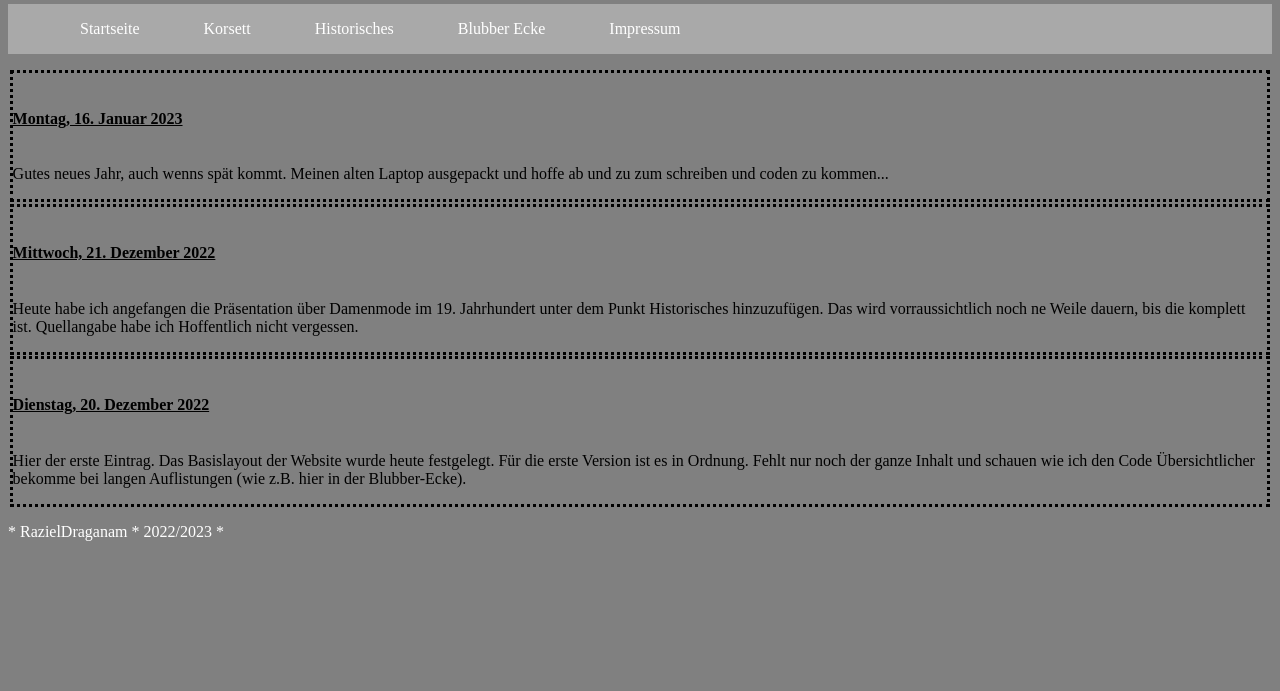
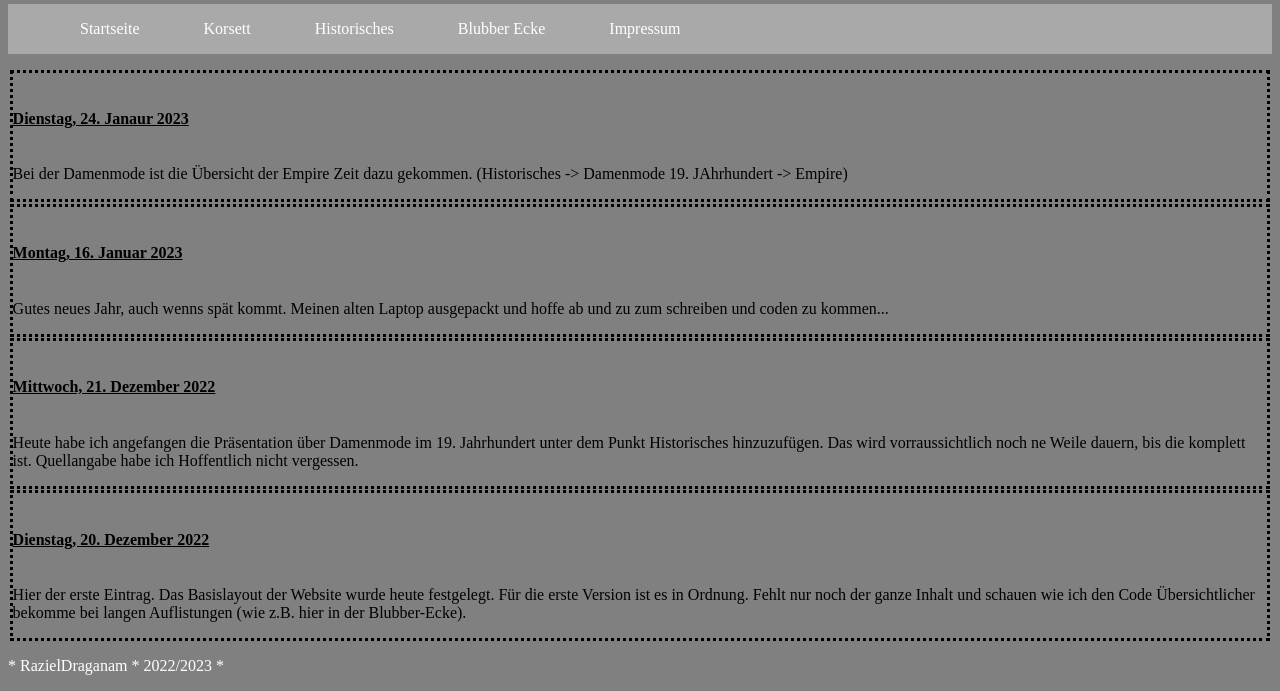
Before and after one commit to RazielDraganam/RazielDraganam.github.io, a plain HTML site: page Sites/BlubberEcke.html in a window 1280 px wide. Shown: the part 229-920 px from the top of the page. Before the commit the page ends 800 px from the top, so only its background shows below. Drawn offline with Linux system fonts and the light colour scheme.

Commit message:
Update BlubberEcke.html

```diff
--- a/Sites/BlubberEcke.html
+++ b/Sites/BlubberEcke.html
@@ -46,6 +46,10 @@
                 <p>Inhalt für den Tag hier schreiben.</p>
             </section>
          ---------------------------------------------------------------------------------------------------------------------------------------------------------->
+         <section class=blubber>
+                <h6>Dienstag, 24. Janaur 2023</h6>
+                <p>Bei der Damenmode ist die Übersicht der Empire Zeit dazu gekommen. (Historisches -> Damenmode 19. JAhrhundert -> Empire)</p>
+         </section>
 
          <section class=blubber>
             <h6>Montag, 16. Januar 2023</h6>
```
